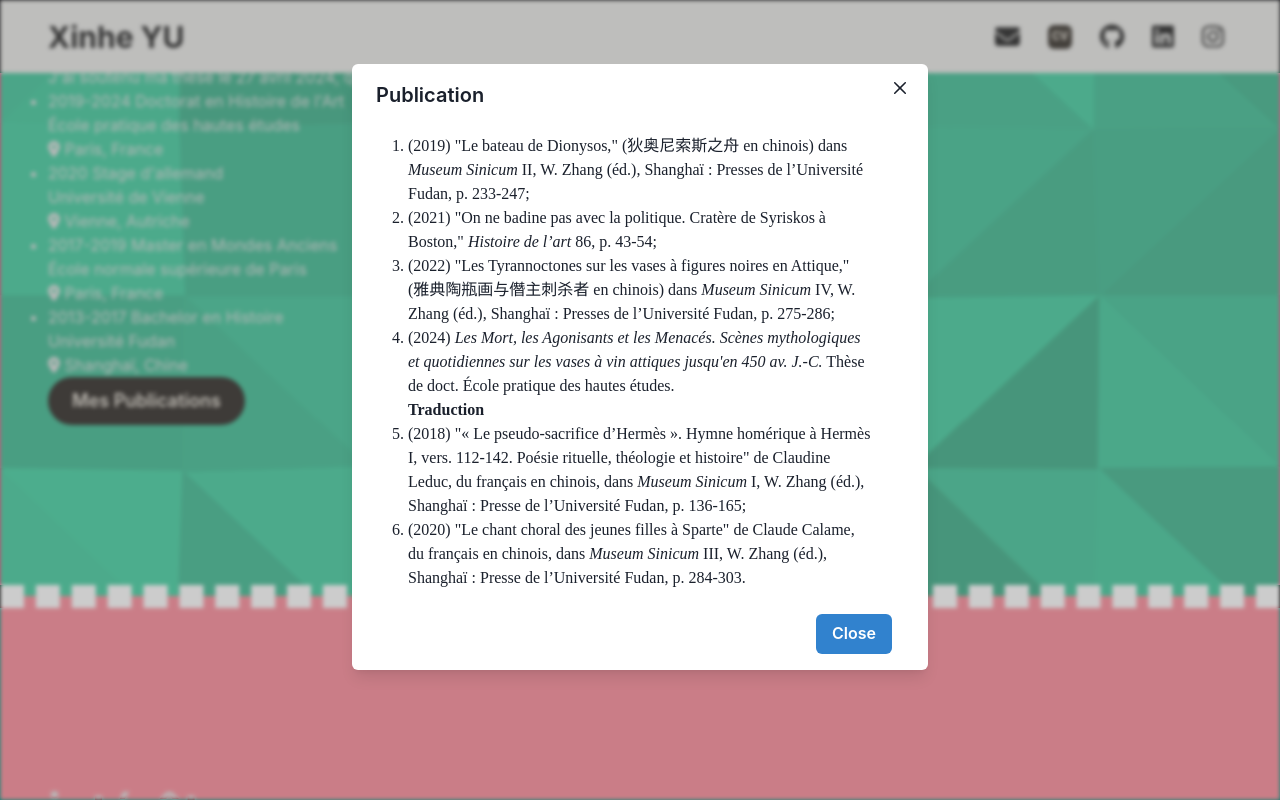
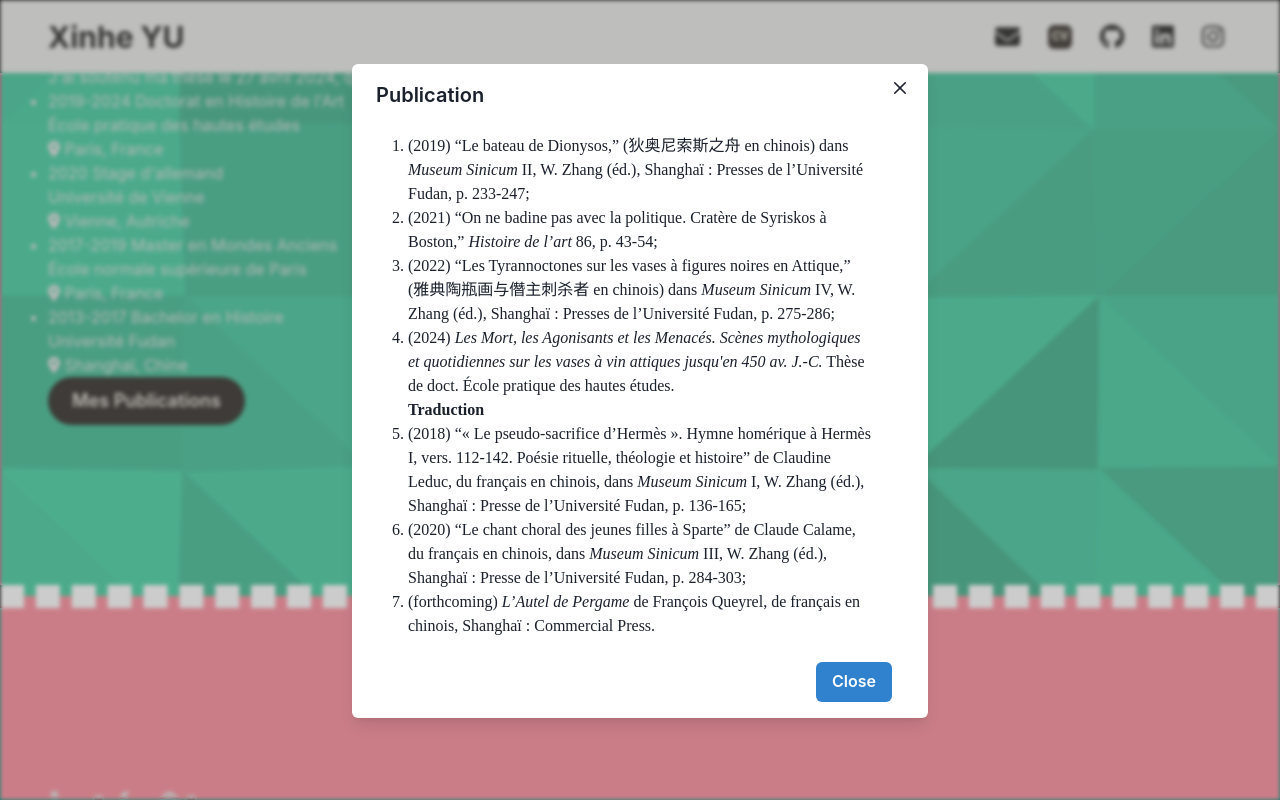
Before and after one commit to Xinhe-Yu/xinhe-yu.github.io, a React (Create React App) app: page / in a window 1280 px wide. Both pictures are taken after a click on the button "Mes Publications". Shown: the part 4068-4868 px from the top of the page. Built offline with nearby package versions, Linux system fonts and the light colour scheme; the HTML template or start-up script is replaced by a standard one.

Commit message:
feat: add forthcoming book entry to translation list and refactor rendering logic

```diff
--- a/src/components/PublicationModal.js
+++ b/src/components/PublicationModal.js
@@ -60,35 +60,53 @@ const translation = [
     info2: "Museum Sinicum",
     info3: " III, W. Zhang (éd.), Shanghaï : Presse de l’Université Fudan, p. 284-303",
   },
+  {
+    type: "book",
+    year: "forthcoming",
+    title: "L’Autel de Pergame",
+    info1: " de François Queyrel, de français en chinois, Shanghaï : Commercial Press",
+  }
 ]
-const pubNumber = publication.length;
-const transNumber = translation.length;
+
+const renderEntry = (item, isLast) => {
+  const punctuation = isLast ? '.' : ';';
+  const info1 = item.info1 ?? '';
+  const info2 = item.info2 ? <i>{item.info2}</i> : null;
+  const info3 = item.info3 ?? '';
+
+  if (item.type === "book") {
+    return (
+      <span>
+        ({item.year}) <i>{item.title}</i>
+        {info1 && ` ${info1}`}
+        {info2}
+        {info3}
+        {punctuation}
+      </span>
+    );
+  }
+
+  return (
+    <span>
+      ({item.year}) “{item.title}”
+      {info1}
+      {info2}
+      {info3}
+      {punctuation}
+    </span>
+  );
+};
+
+const buildListItems = (items) =>
+  items.map((item, index) => (
+    <li key={`${item.title}-${item.year}-${index}`}>
+      {renderEntry(item, index === items.length - 1)}
+    </li>
+  ));
+
 function PublicationModal() {
-  const PubListItems = publication.map((item, index) => {
-    let punctuation = index + 1 === pubNumber ? "." : ";";
-    let formattedPubItem = (
-      <span>({item.year}) "{item.title}"{item.info1}<i>{item.info2}</i>{item.info3}{punctuation}</span>
-    );
-    if (item.type === "book") {
-      formattedPubItem = (
-        <span>({item.year}) <i>{item.title}</i> {item.info1}{punctuation}</span>
-      )
-    }
-    return (
-      <li key={index}>
-        {formattedPubItem}
-      </li>
-    )
-  })
-  const TranListItems = translation.map((item, index) => {
-    let punctuation;
-    index + 1 === transNumber ? punctuation = "." : punctuation = ";";
-    return (
-      <li key={index}>
-        ({item.year}) "{item.title}"{item.info1}<i>{item.info2}</i>{item.info3}{punctuation}
-      </li>
-    )
-  })
+  const PubListItems = buildListItems(publication);
+  const TranListItems = buildListItems(translation);
   const { isOpen, onOpen, onClose } = useDisclosure()
   return (
     <>
```
